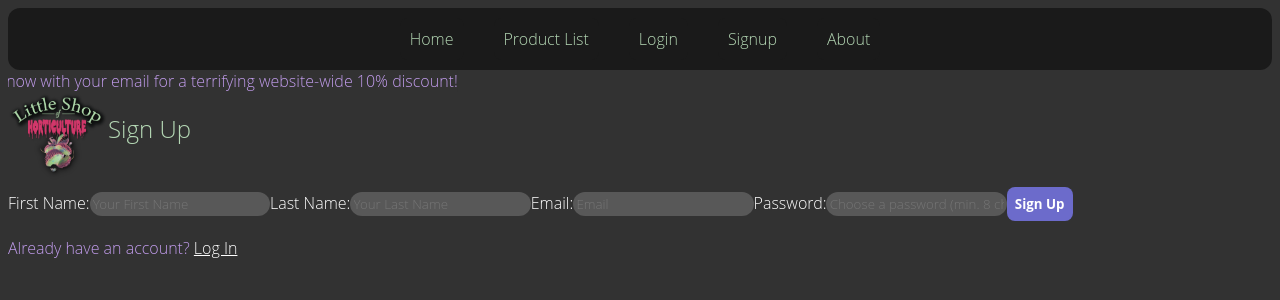
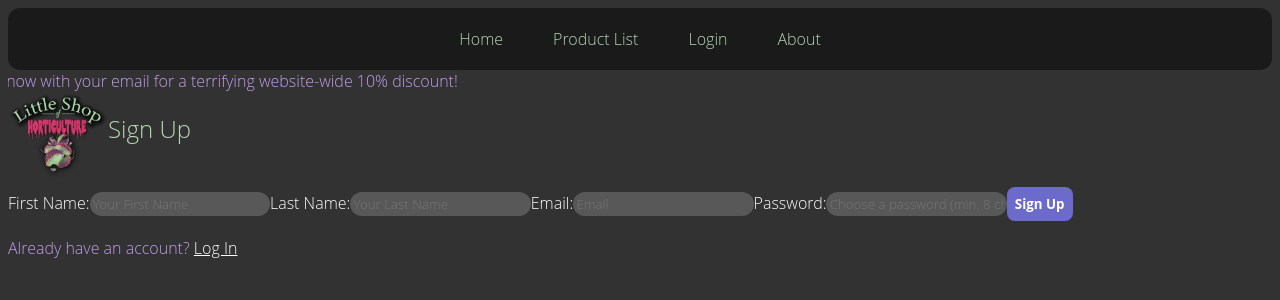
Before and after one commit to melkali42/Little_Shop_of_Horticulture_The_Sequel, a React (Create React App) app in the folder client/: page /signup in a window 1280 px wide. Shown: the top 300 px of the page. Built offline with nearby package versions, Linux system fonts and the light colour scheme.

Commit message:
removed signup in navbar since its linked in login

```diff
--- a/client/src/components/Nav.js
+++ b/client/src/components/Nav.js
@@ -33,7 +33,6 @@ export default function Navigation() {
                             <Nav.Link as={Link} to='/'>Home</Nav.Link>
                             <Nav.Link as={Link} to='/productList'>Product List</Nav.Link>
                             <Nav.Link as={Link} to='/login'>Login</Nav.Link>
-                            <Nav.Link as={Link} to='/signup'>Signup</Nav.Link>
                             <Nav.Link as={Link} to='/about'>About</Nav.Link>
                         </Nav>
                     </Container>
```
